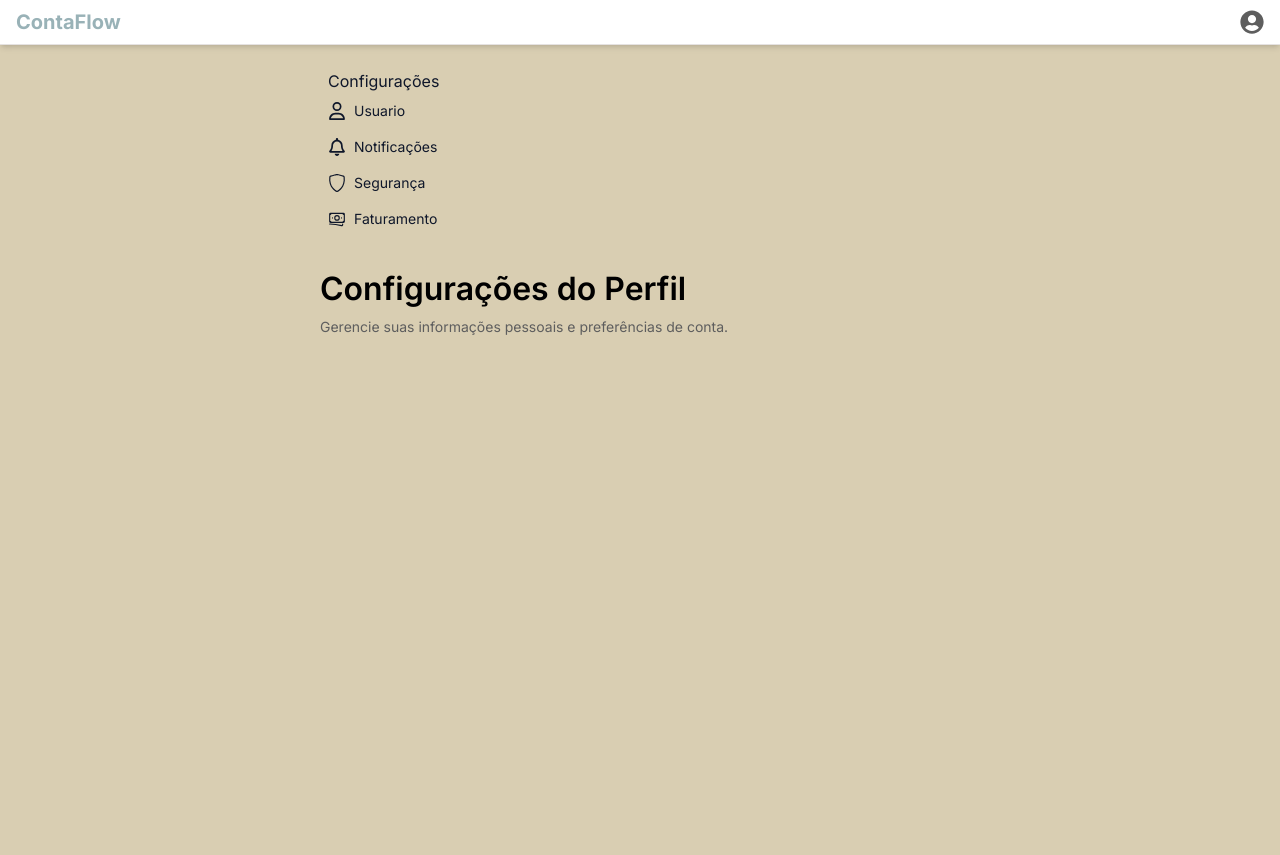
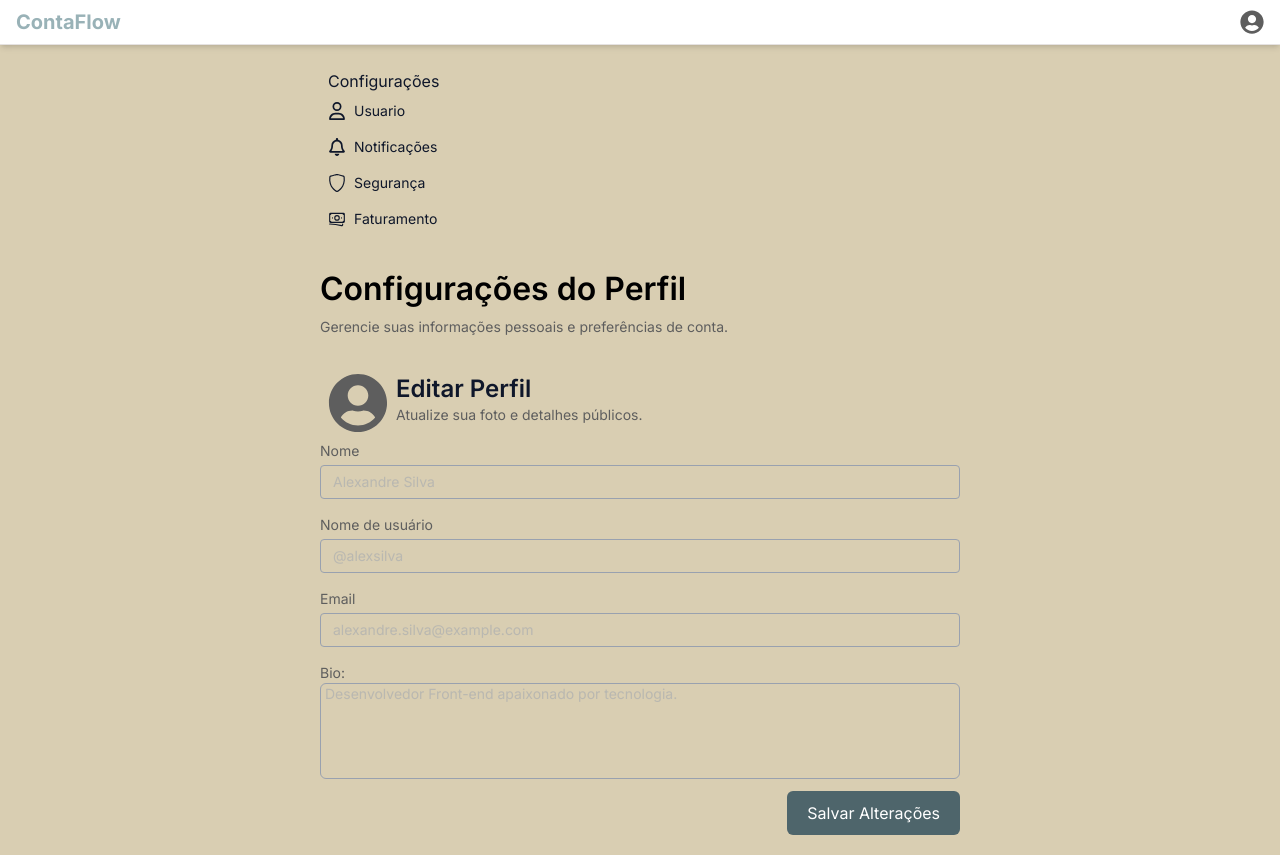
Before and after one commit to AdrianoATBS/conta-flow, a Next.js app: page /configuracoes in a window 1280 px wide. Before the commit the page ends 800 px from the top, so only its background shows below. Built offline with nearby package versions, Linux system fonts and the light colour scheme.

Commit message:
feat(configuracoes): adiciona componente EditarPerfil e implementa dentro da página de configurações

```diff
--- a/src/features/painel/configuracoesPage/ConfiguracaoPage.tsx
+++ b/src/features/painel/configuracoesPage/ConfiguracaoPage.tsx
@@ -1,4 +1,5 @@
 import TituloGenerico from "../components/TituloGenerico";
+import EditarPerfil from "./components/EditarPerfil";
 import HeaderConfiguracoes from "./components/HeaderConfiguracoes";
 import SecaoConfiguracoes from "./components/NavConfiguracoes";
 export default function ConfiguracaoPage() {
@@ -10,6 +11,7 @@ export default function ConfiguracaoPage() {
                 <SecaoConfiguracoes />
                 <TituloGenerico titulo="Configurações do Perfil"
                 texto="Gerencie suas informações pessoais e preferências de conta."/>
+                <EditarPerfil />
             </div>
         </div>
     )
--- /dev/null
+++ b/src/features/painel/configuracoesPage/components/EditarPerfil.tsx
@@ -0,0 +1,44 @@
+import { BotaoGenerico, InputGenerico } from "@/shared/components/ui";
+import { FaUserCircle } from "react-icons/fa";
+
+export default function EditarPerfil(){
+    const informacoes = [
+        {id: "nome", dica: "Alexandre Silva", label: "Nome" },
+        {id: "username", dica: "@alexsilva", label: "Nome de usuário" },
+        {id: "email", dica: "alexandre.silva@example.com", label: "Email"},
+
+    ]
+    return(
+        <section className="w-full mb-5 ">
+            <header className="flex p-2 gap-2">
+                <FaUserCircle className="text-[#5E5E5E] text-6xl" />
+                <div className="flex flex-col ">
+                    <h2 className="text-2xl font-semibold text-texto">Editar Perfil</h2>
+                    <p className="text-sm text-[#5E5E5E]">Atualize sua foto e detalhes públicos.</p>
+                </div>
+            </header>
+            <form className="w-full flex flex-col gap-4">
+                {informacoes.map((info) => (
+                    <div key={info.label} className="flex flex-col gap-1">
+                        <label className="text-sm text-[#5E5E5E]" htmlFor={info.id}>{info.label}</label>
+                        <InputGenerico id={info.id} placeholder={info.dica}
+                        tamanho="sm" cores="secundaria"
+                        className="rounded-sm outline-none" />
+                    </div>
+                ))}
+
+                <div className="w-full flex flex-col ">
+                    <label htmlFor="bio" className="text-sm text-[#5E5E5E]">Bio:</label>
+                    <textarea id="bio" placeholder="Desenvolvedor Front-end apaixonado por tecnologia."
+                    className="h-24 border botao-secundario pl-1  text-gray-400 text-sm
+                    resize-none rounded-md
+                    focus:outline-none "/>
+                </div>
+            </form>
+            <div className="w-full flex justify-end mt-3">
+                <BotaoGenerico texto="Salvar Alterações" className="hover:bg-botao-primario/80
+                active:scale-95" />
+            </div>
+        </section>
+    )
+}
```
